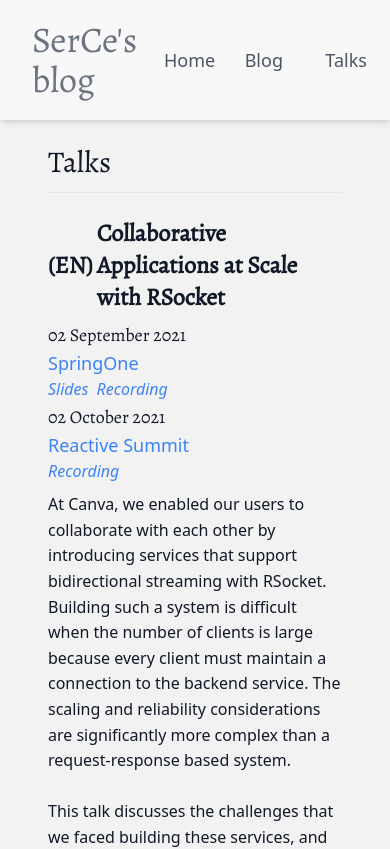
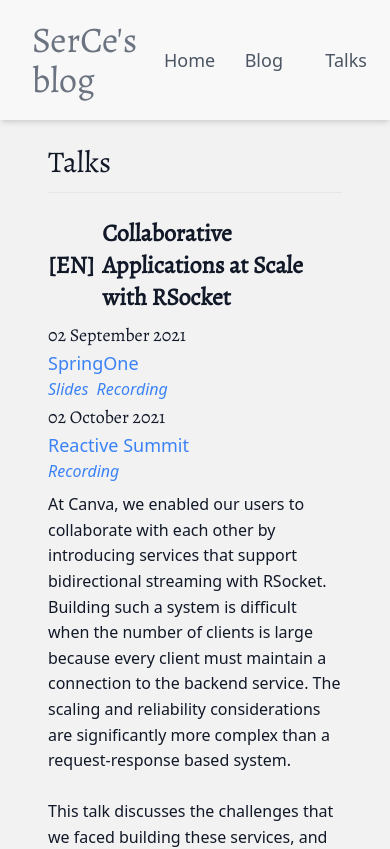
Before and after one commit to SerCeMan/serceman.github.io, a Next.js app: page /talks in a window 390 px wide. Shown: the top 849 px of the page. Built offline with nearby package versions, Linux system fonts and the light colour scheme.

Commit message:
make the text size responsive

```diff
--- a/pages/index.tsx
+++ b/pages/index.tsx
@@ -34,7 +34,7 @@
           <div className="col-span-7 px-2">
             <p
               style={{fontFamily: "Alegreya"}}
-              className="text-6xl">Sergey Tselovalnikov</p>
+              className="text-5xl lg:text-6xl sm:text-5xl">Sergey Tselovalnikov</p>
             <p className="text-lg text-gray-800 ">
               Passionate software engineer<br/>
             </p>
--- a/pages/talks.tsx
+++ b/pages/talks.tsx
@@ -27,8 +27,8 @@
                       fontFamily: 'Alegreya',
                     }}
                     className="flex flex-row text-2xl gap-1 mb-2 items-center">
-                    <div>({talk.language === 'ru' ? 'RU' : 'EN'})</div>
-                    <div className="whitespace-pre-wrap">{talk.title}</div>
+                    <div>[{talk.language === 'ru' ? 'RU' : 'EN'}]</div>
+                    <div className="pl-1 whitespace-pre-wrap">{talk.title}</div>
                   </h1>
                   {talk.events.map((event) =>
                     <div key={event.name} className="flex flex-col">
```
